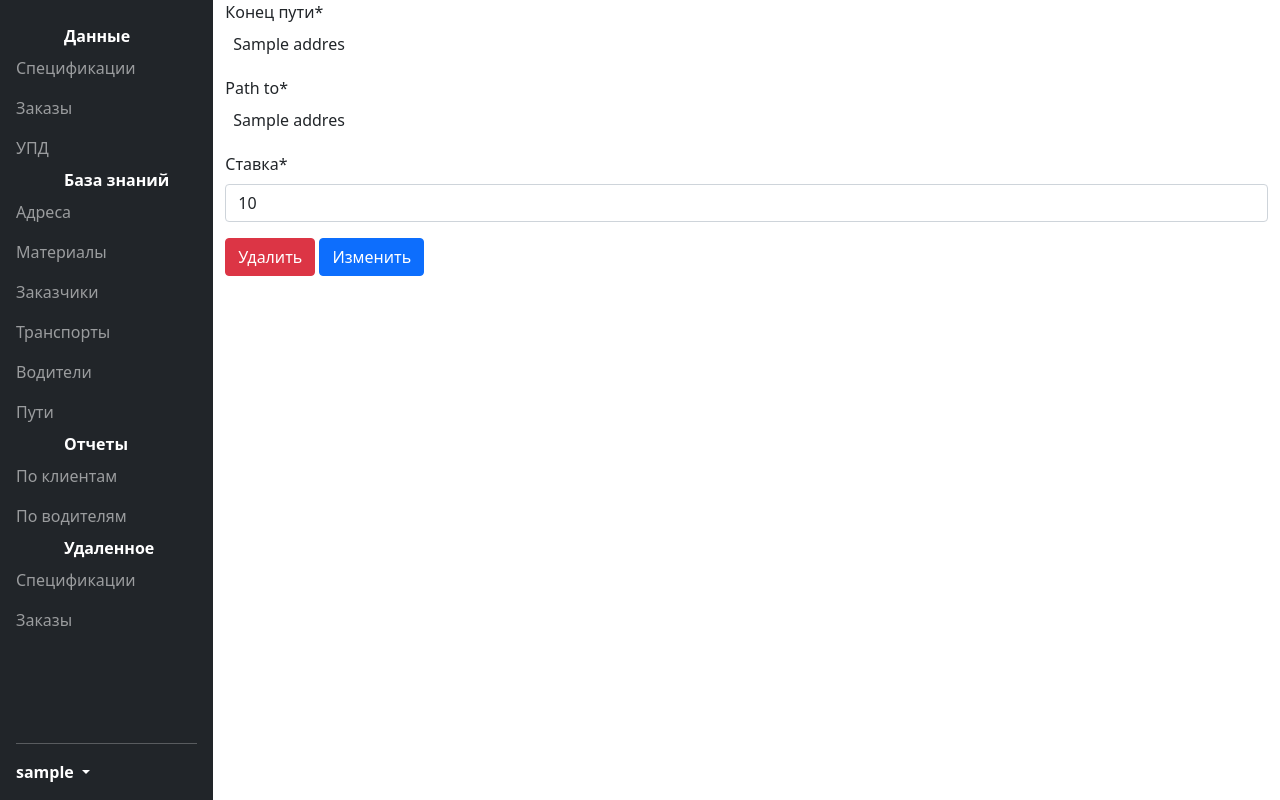
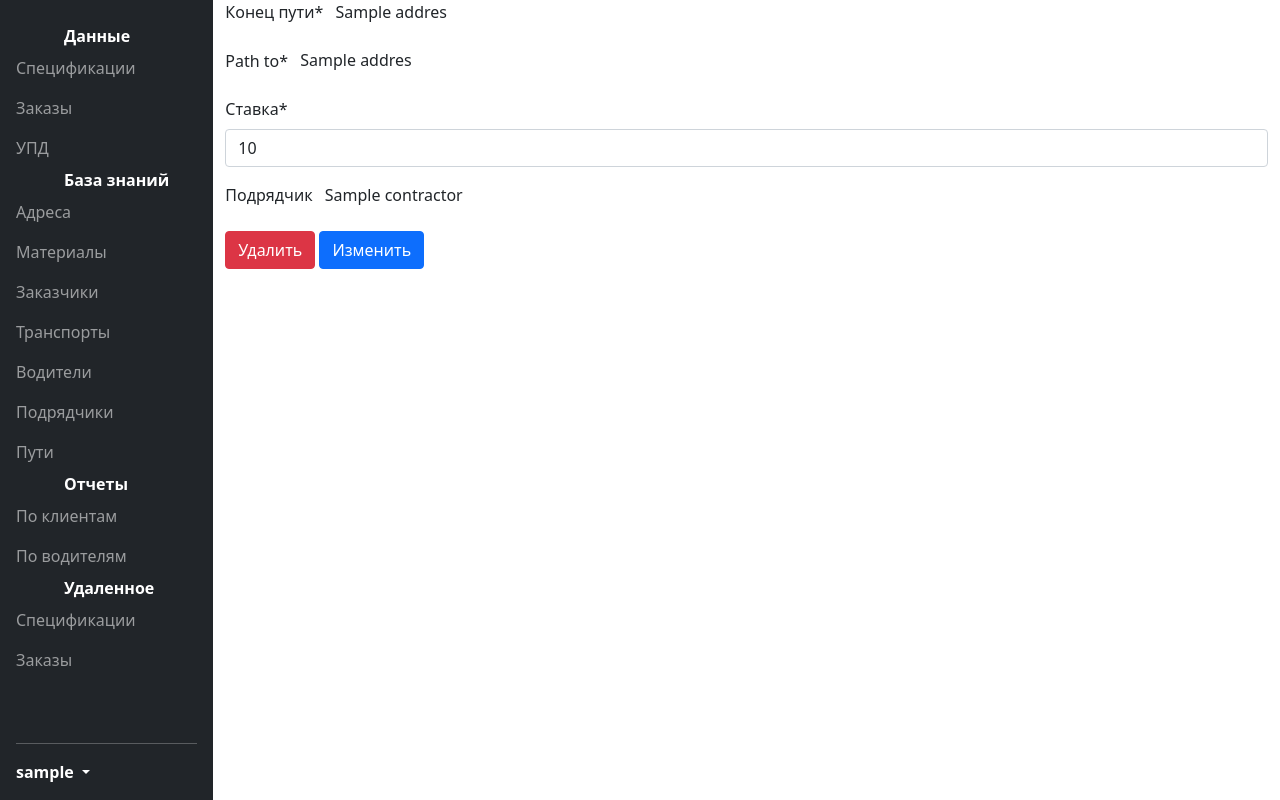
Before and after one commit to AppCrashExpress/webdocs, a Django app: page /docs/paths/1/ in a window 1280 px wide. Run offline with Django 3.2, Linux system fonts and the light colour scheme; a user stored in the database is signed in; tables that the repository leaves empty hold one stand-in row (values such as "Sample post"); some libraries are stand-ins or nearby versions.

Commit message:
Add contractors to app

```diff
--- a/doc_manager/forms.py
+++ b/doc_manager/forms.py
@@ -71,14 +71,28 @@ class DriverForm(ModelForm):
         self.helper = FormHelper()
         self.helper.form_tag = False
 
+class ContractorForm(ModelForm):
+    class Meta:
+        model = the_models.Contractor
+        fields = ['name']
+        labels = {
+            'name': 'Подрядчик',
+        }
+
+    def __init__(self, *args, **kwargs):
+        super().__init__(*args, **kwargs)
+        self.helper = FormHelper()
+        self.helper.form_tag = False
+
 class PathCostForm(ModelForm):
     class Meta:
         model = the_models.PathCost
         fields = '__all__'
         labels = {
-            'path_from': 'Начало пути',
-            'path_from': 'Конец пути',
-            'cost':      'Ставка',
+            'path_from':  'Начало пути',
+            'path_from':  'Конец пути',
+            'cost':       'Ставка',
+            'contractor': 'Подрядчик',
         }
 
     def __init__(self, *args, **kwargs):
@@ -116,8 +130,9 @@ class OrderForm(ModelForm):
             'date',
             'specification',
             'count',
+            'driver',
+            'contractor',
             'vehicle',
-            'driver',
             'path',
         ]
         widgets = {
@@ -129,8 +144,9 @@ class OrderForm(ModelForm):
             'date':          'Дата создания',
             'specification': 'Спецификация',
             'count':         'Количество',
+            'driver':        'Водитель',
+            'contractor':    'Подрядчик',
             'vehicle':       'Машина',
-            'driver':        'Водитель',
             'path':          'Путь',
         }
 
@@ -138,6 +154,17 @@ class OrderForm(ModelForm):
         super().__init__(*args, **kwargs)
         self.helper = FormHelper()
         self.helper.form_tag = False
+
+    def clean(self):
+        cleaned_data = super().clean()
+
+        driver = cleaned_data.get('driver')
+        contractor = cleaned_data.get('contractor')
+
+        if driver is not None and contractor is not None:
+            raise ValidationError("Можно выбрать либо водителя, либо подрядчика")
+
+        return cleaned_data
 
 class ExecutionForm(ModelForm):
     class ExecutionMultipleChoiceField(forms.ModelMultipleChoiceField):
--- a/doc_manager/models.py
+++ b/doc_manager/models.py
@@ -11,10 +11,20 @@ class Address(models.Model):
     def __str__(self):
         return self.name
 
+class Contractor(models.Model):
+    name = models.CharField(max_length=255)
+
+    class Meta:
+        ordering = ['name']
+
+    def __str__(self):
+        return self.name
+
 class PathCost(models.Model):
-    path_from = models.ForeignKey('Address', on_delete=models.PROTECT, related_name='path_from')
-    path_to   = models.ForeignKey('Address', on_delete=models.PROTECT, related_name='path_to')
-    cost      = models.PositiveIntegerField()
+    path_from  = models.ForeignKey('Address', on_delete=models.PROTECT, related_name='path_from')
+    path_to    = models.ForeignKey('Address', on_delete=models.PROTECT, related_name='path_to')
+    cost       = models.PositiveIntegerField()
+    contractor = models.ForeignKey('Contractor', on_delete=models.PROTECT, null=True, blank=True)
 
     class Meta:
         ordering = ['path_from', 'path_to']
@@ -91,8 +101,10 @@ class Order(SafeDeleteModel, models.Model):
     specification = models.ForeignKey('Specification', on_delete=models.PROTECT)
     count         = models.PositiveIntegerField()
 
+    driver     = models.ForeignKey('Driver',     on_delete=models.PROTECT, null=True, blank=True)
+    contractor = models.ForeignKey('Contractor', on_delete=models.PROTECT, null=True, blank=True)
+
     vehicle = models.ForeignKey('Vehicle',  on_delete=models.PROTECT, null=True, blank=True)
-    driver  = models.ForeignKey('Driver',   on_delete=models.PROTECT, null=True, blank=True)
     path    = models.ForeignKey('PathCost', on_delete=models.PROTECT, null=True, blank=True)
 
     exec_doc = models.ForeignKey('Execution', on_delete=models.SET_NULL, null=True, blank=True)
@@ -107,6 +119,12 @@ class Order(SafeDeleteModel, models.Model):
             ("undelete_order",    'Есть возможность восстанавливать заказы, помеченные на удаление'),
             ("hard_delete_order", 'Есть возможность удалять заказы, помеченные на удаление')
         ]
+        constraints = [
+            models.CheckConstraint(
+                check=(Q(driver__isnull=True) | Q(contractor__isnull=True)),
+                name="order_not_both_drivers"
+            )
+        ]
 
     def __str__(self):
         return f'Заказ с № спец. {self.specification.doc_no} по пути: {self.path}'
--- a/doc_manager/static/doc_manager/js/select_search.js
+++ b/doc_manager/static/doc_manager/js/select_search.js
@@ -1,5 +1,6 @@
 $(document).ready(function() {
     $('select').select2({
         theme: 'bootstrap4',
+        width: null,
     });
 });
--- a/doc_manager/templates/doc_manager/pathcost_list.html
+++ b/doc_manager/templates/doc_manager/pathcost_list.html
@@ -5,6 +5,7 @@
     <th scope="col">Погрузка</th>
     <th scope="col">Выгрузка</th>
     <th scope="col">Ставка</th>
+    <th scope="col">Подрядчик</th>
 {% endblock %}
 
 {% block table_row %}
@@ -12,6 +13,7 @@
     <td>{{object.path_from}}</td>
     <td>{{object.path_to}}</td>
     <td>{{object.cost}}</td>
+    <td>{{object.contractor|default:"Нет"}}</td>
 {% endblock %}
 
 {% block no_objects_found %}
--- a/doc_manager/urls.py
+++ b/doc_manager/urls.py
@@ -58,6 +58,11 @@ urlpatterns = [
     path('drivers/<int:pk>/delete/', views.delete_driver, name='delete_driver'),
     path('drivers/report/', views.DriverReportList.as_view(), name='driver_report'),
 
+    path('contractor/', views.ContractorsList.as_view(), name='contractor'),
+    path('contractor/new/', views.create_contractor, name='new_contractor'),
+    path('contractor/<int:pk>/', views.edit_contractor, name='edit_contractor'),
+    path('contractor/<int:pk>/delete/', views.delete_contractor, name='delete_contractor'),
+
     path('paths/', views.PathCostList.as_view(), name='pathcost'),
     path('paths/new/', views.create_path, name='new_pathcost'),
     path('paths/<int:pk>/', views.edit_path, name='edit_pathcost'),
--- a/doc_manager/views.py
+++ b/doc_manager/views.py
@@ -545,6 +545,47 @@ class DriverReportList(generic.ListView):
 
         return context
 
+class ContractorsList(generic.ListView):
+    model = the_models.Contractor
+
+    def get_queryset(self):
+        name_value = self.request.GET.get('name', '')
+        queryset = self.model.objects.filter(name__icontains=name_value)
+        return queryset
+
+    def get_context_data(self, **kwargs):
+        context = super().get_context_data(**kwargs)
+        context['create_path_name'] = 'doc_manager:new_contractor'
+        context['edit_path_name'] = 'doc_manager:edit_contractor'
+
+        context['name_value'] = self.request.GET.get('name', '')
+
+        return context
+
+def create_contractor(request):
+    return create_generic(
+        request,
+        form_class=the_forms.ContractorForm,
+        create_path_name='doc_manager:new_contractor',
+        edit_path_name='doc_manager:edit_contractor',
+        template_name='doc_manager/create_edit_generic.html'
+    )
+
+def edit_contractor(request, pk):
+    return edit_generic(
+        request, pk,
+        form_class=the_forms.ContractorForm,
+        model_class=the_models.Contractor,
+        edit_path_name='doc_manager:edit_contractor',
+        delete_path_name='doc_manager:delete_contractor',
+        template_name='doc_manager/create_edit_generic.html',
+    )
+
+def delete_contractor(request, pk):
+    contractor = the_models.Contractor.objects.get(pk=pk)
+    contractor.delete()
+    return redirect('doc_manager:contractor')
+
 class PathCostList(generic.ListView):
     model = the_models.PathCost
 
--- a/templates/base_generic.html
+++ b/templates/base_generic.html
@@ -46,6 +46,9 @@
                         </li>
                         <li class="nav-item">
                             <a class="nav-link" href="{% url 'doc_manager:driver' %}">Водители</a>
+                        </li>
+                        <li class="nav-item">
+                            <a class="nav-link" href="{% url 'doc_manager:contractor' %}">Подрядчики</a>
                         </li>
                         <li class="nav-item">
                             <a class="nav-link" href="{% url 'doc_manager:pathcost' %}">Пути</a>
```
Also changed, not shown: doc_manager/static/doc_manager/js/new_order.js (+10 -0 lines), doc_manager/templates/doc_manager/contractor_list.html (added, +27 -0 lines), doc_manager/templates/doc_manager/order.html (+22 -2 lines), doc_manager/migrations/0016_auto_20210730_2021.py (added).
